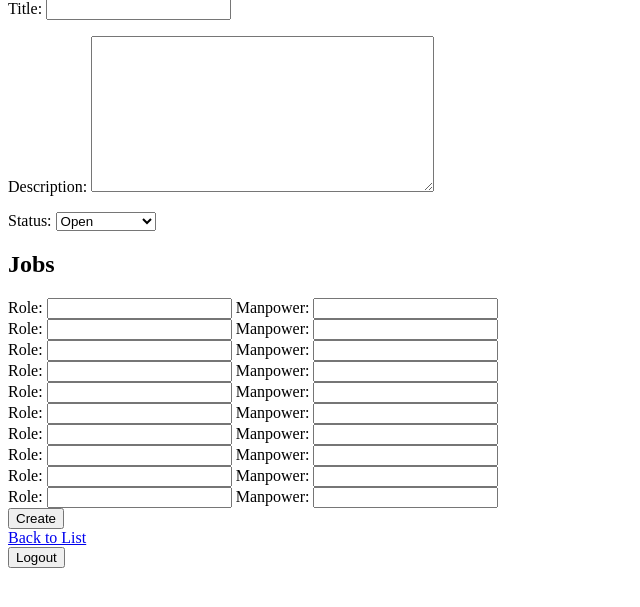
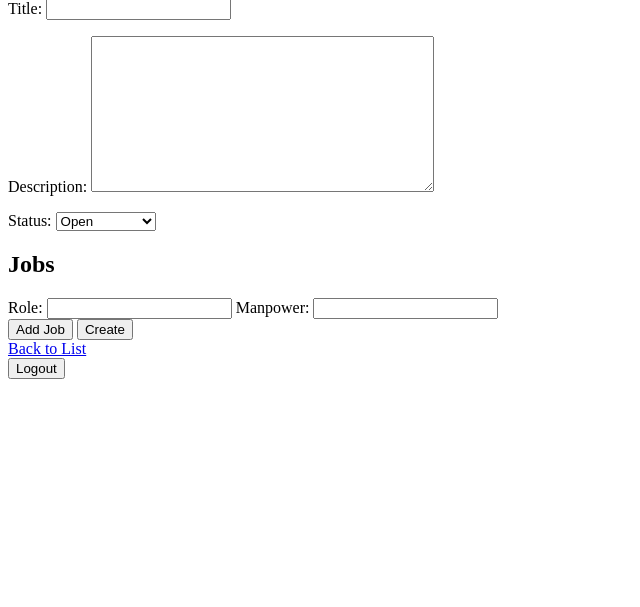
Before and after one commit to de-angeli/hobbysite-E-G-11, a Django app: page /commissions/add in a window 1280 px wide. Shown: the part 81-688 px from the top of the page, without its empty margins (0-640 px from the left). Run offline with Django 5.2, Linux system fonts and the light colour scheme; the visitor is signed in with stand-in values (Sample User, id 1).

Commit message:
Added Javascript to commission_create.html to facilitate adding jobs

```diff
--- a/commissions/templates/commissions/commission_create.html
+++ b/commissions/templates/commissions/commission_create.html
@@ -3,6 +3,7 @@
 {% load static %}
 
 {% block title %} Create Commission {% endblock %}
+
 {% block content %}
     <h1>Create Commission</h1>
     <form method="post">
@@ -10,13 +11,26 @@
         {{ form.as_p }}
 
         <h2>Jobs</h2>
-        {% for i in "commission" %}
-        <div class="job">
+        <div id="jobs">
+            <div class="job">
+              <label>Role: <input type="text" name="job_role"></label>
+              <label>Manpower: <input type="number" name="job_manpower"></label>
+            </div>
+          </div>
+        <button type="button" onclick="addJobField()">Add Job</button>
+        <button type="submit">Create</button>
+    </form>
+    <script>
+        function addJobField() {
+          const jobsDiv = document.getElementById('jobs');
+          const newJob = document.createElement('div');
+          newJob.classList.add('job');
+          newJob.innerHTML = `
             <label>Role: <input type="text" name="job_role"></label>
             <label>Manpower: <input type="number" name="job_manpower"></label>
-        </div>
-        {% endfor %}
-        <button type="submit">Create</button>
-    </form>
+          `;
+          jobsDiv.appendChild(newJob);
+        }
+        </script>
     <a href="{% url 'commissions:commission-list' %}">Back to List</a>
 {% endblock %}
```
